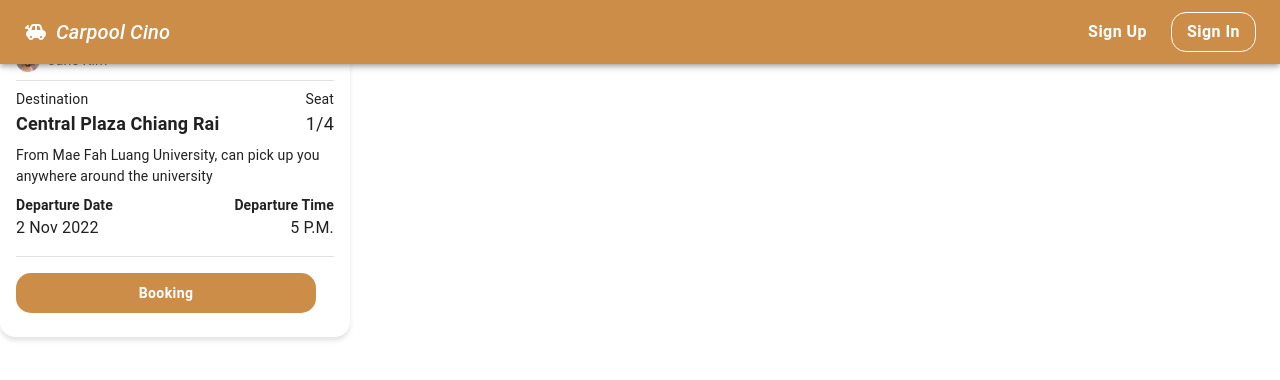
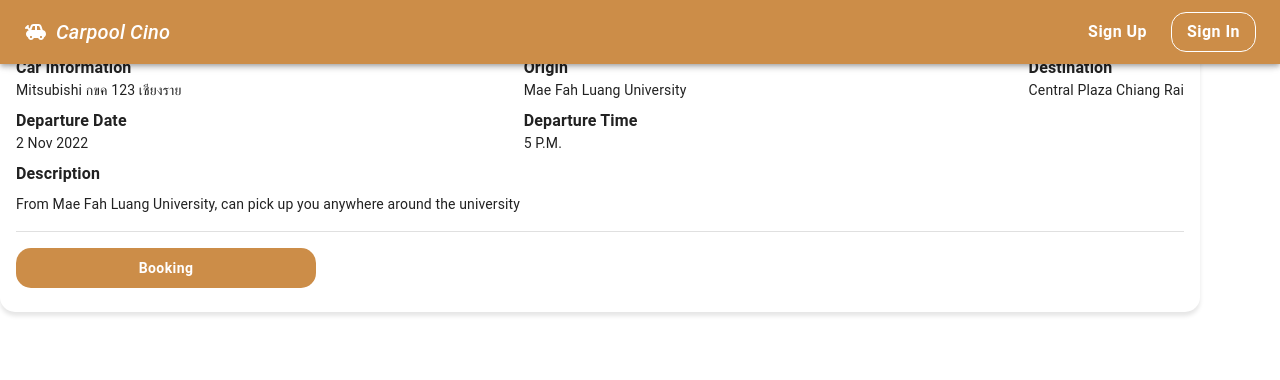
Before and after one commit to boraprae/carpool-cino, a Next.js app: page /components/createCarpoolCard in a window 1280 px wide. Shown: the top 380 px of the page. Built offline with nearby package versions, Linux system fonts and the light colour scheme.

Commit message:
card for carpool creation

```diff
--- a/pages/components/createCarpoolCard.js
+++ b/pages/components/createCarpoolCard.js
@@ -30,7 +30,7 @@ export default function CreateCarpoolCard() {
     <>
       <Card
         sx={{
-          maxWidth: 350,
+          width: "1200px",
           mt: 4,
           boxShadow: "0px 4px 4px rgba(0, 0, 0, 0.1)",
           borderRadius: "15px",
@@ -40,68 +40,71 @@ export default function CreateCarpoolCard() {
         <CardContent>
           <Stack
             direction="row"
+            justifyContent="space-between"
+            alignItems="flex-start"
+          >
+            <Stack
+              direction="column"
+              justifyContent="flex-start"
+              alignItems="flex-start"
+            >
+              <Typography sx={{ fontSize: "16px", mt: 1, fontWeight: "bold" }}>
+                Car Information
+              </Typography>
+              <Typography sx={{ fontSize: "14px" }}>
+                Mitsubishi กขค 123 เชียงราย
+              </Typography>
+              <Typography sx={{ fontSize: "16px", mt: 1, fontWeight: "bold" }}>
+                Departure Date
+              </Typography>
+              <Typography sx={{ fontSize: "14px" }}>2 Nov 2022</Typography>
+            </Stack>
+
+            <Stack
+              direction="column"
+              justifyContent="flex-start"
+              alignItems="flex-start"
+            >
+              <Typography sx={{ fontSize: "16px", mt: 1, fontWeight: "bold" }}>
+                Origin
+              </Typography>
+              <Typography sx={{ fontSize: "14px" }}>
+                Mae Fah Luang University
+              </Typography>
+
+              <Typography sx={{ fontSize: "16px", mt: 1, fontWeight: "bold" }}>
+                Departure Time
+              </Typography>
+              <Typography sx={{ fontSize: "14px" }}>5 P.M.</Typography>
+            </Stack>
+            <Stack
+              direction="column"
+              justifyContent="flex-start"
+              alignItems="flex-start"
+            >
+              <Typography sx={{ fontSize: "16px", mt: 1, fontWeight: "bold" }}>
+                Destination
+              </Typography>
+              <Typography sx={{ fontSize: "14px" }}>
+                Central Plaza Chiang Rai
+              </Typography>
+            </Stack>
+          </Stack>
+
+          <Stack
+            direction="row"
             justifyContent="flex-start"
             alignItems="center"
-            spacing={1}
-            mb={1}
           >
-            <Avatar
-              alt="Cindy Baker"
-              src="/assets/profileImg.jpg"
-              sx={{ width: 24, height: 24 }}
-            />
-            <Typography sx={{ fontSize: "14px" }} color="text.secondary">
-              Jane Kim
-            </Typography>
           </Stack>
-          <Divider />
-          <Stack
-            direction="row"
-            justifyContent="space-between"
-            alignItems="center"
-          >
-            <Typography sx={{ fontSize: "14px", mt: 1 }}>
-              Destination
-            </Typography>
-            <Typography sx={{ fontSize: "14px", mt: 1 }}>Seat</Typography>
-          </Stack>
-          <Stack
-            direction="row"
-            justifyContent="space-between"
-            alignItems="center"
-          >
-            <Typography sx={{ fontSize: "18px", fontWeight: "bold" }}>
-              Central Plaza Chiang Rai
-            </Typography>
-            <Typography sx={{ fontSize: "18px" }}>1/4</Typography>
-          </Stack>
-
+          <Typography sx={{ fontSize: "16px", mt: 1, fontWeight: "bold" }}>
+            Description
+          </Typography>
           <Typography sx={{ fontSize: "14px", mt: 1 }}>
             From Mae Fah Luang University, can pick up you anywhere around the
             university
           </Typography>
-          <Stack
-            direction="row"
-            justifyContent="space-between"
-            alignItems="center"
-          >
-            <Typography sx={{ fontSize: "14px", mt: 1, fontWeight: "bold" }}>
-              Departure Date
-            </Typography>
-            <Typography sx={{ fontSize: "14px", mt: 1, fontWeight: "bold" }}>
-              Departure Time
-            </Typography>
-          </Stack>
-
-          <Stack
-            direction="row"
-            justifyContent="space-between"
-            alignItems="center"
-          >
-            <Typography sx={{ fontSize: "16px" }}>2 Nov 2022</Typography>
-            <Typography sx={{ fontSize: "16px" }}>5 P.M.</Typography>
-          </Stack>
-          <Divider sx={{mb:2, mt:2}} />
+          <Divider sx={{ mb: 2, mt: 2 }} />
           <BookingButton>Booking</BookingButton>
         </CardContent>
       </Card>
--- a/styles/Home.module.css
+++ b/styles/Home.module.css
@@ -4,7 +4,8 @@
 
 .main {
   min-height: 100vh;
-  padding: 8rem 10rem 10rem 20rem;
+  padding-left: 20rem;
+  padding-top: 8rem;
   flex: 1;
   display: flex;
   flex-direction: column;
--- a/styles/globals.css
+++ b/styles/globals.css
@@ -21,6 +21,6 @@ a {
   }
   body {
     color: white;
-    background: white;
+    background: "#F3F3F3";
   }
 }
```
